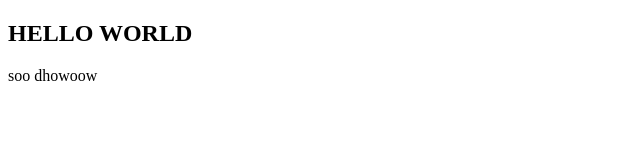
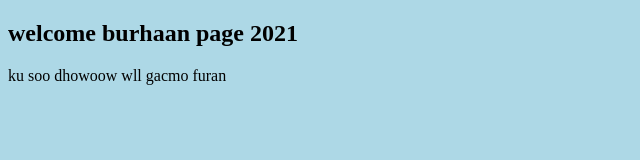
Before and after one commit to Burhaan26/abdi22, a plain HTML site: page index.html in a window 1280 px wide. Shown: the whole page, without its empty margins (0-640 px from the left). Drawn offline with Linux system fonts and the light colour scheme.

Commit message:
added this

```diff
--- a/index.html
+++ b/index.html
@@ -1,15 +1,11 @@
 <!DOCTYPE html>
 <html>
 <head>
-	<title>test Burhaan</title>
+	<title>test for BURHAAN26 web page</title>
+    <link rel="stylesheet" href="./css/styl.css">
 </head>
 <body>
-
-	<h2>HELLO WORLD</h2>
-		<p>soo dhowoow</p>
-
-
-
-
+<h2>welcome burhaan page 2021</h2>
+<p>ku soo dhowoow wll gacmo furan </p>
 </body>
 </html>
```
Also changed, not shown: 2 other files.
